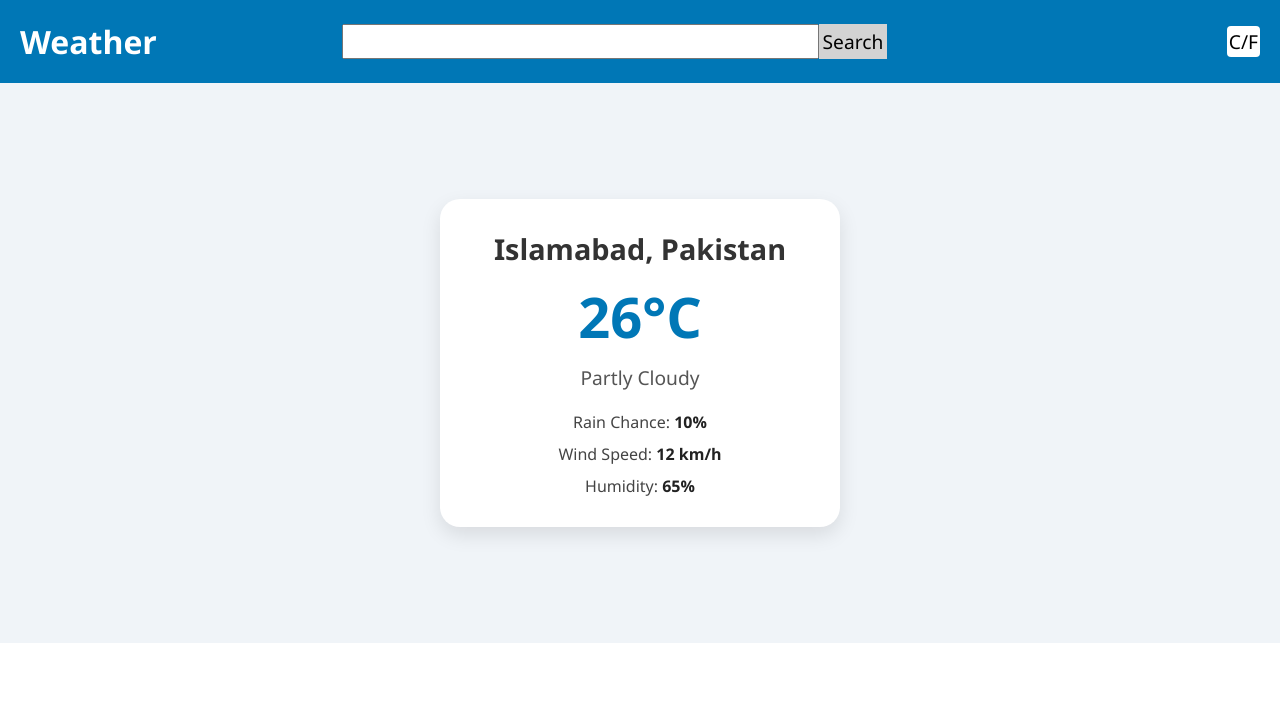
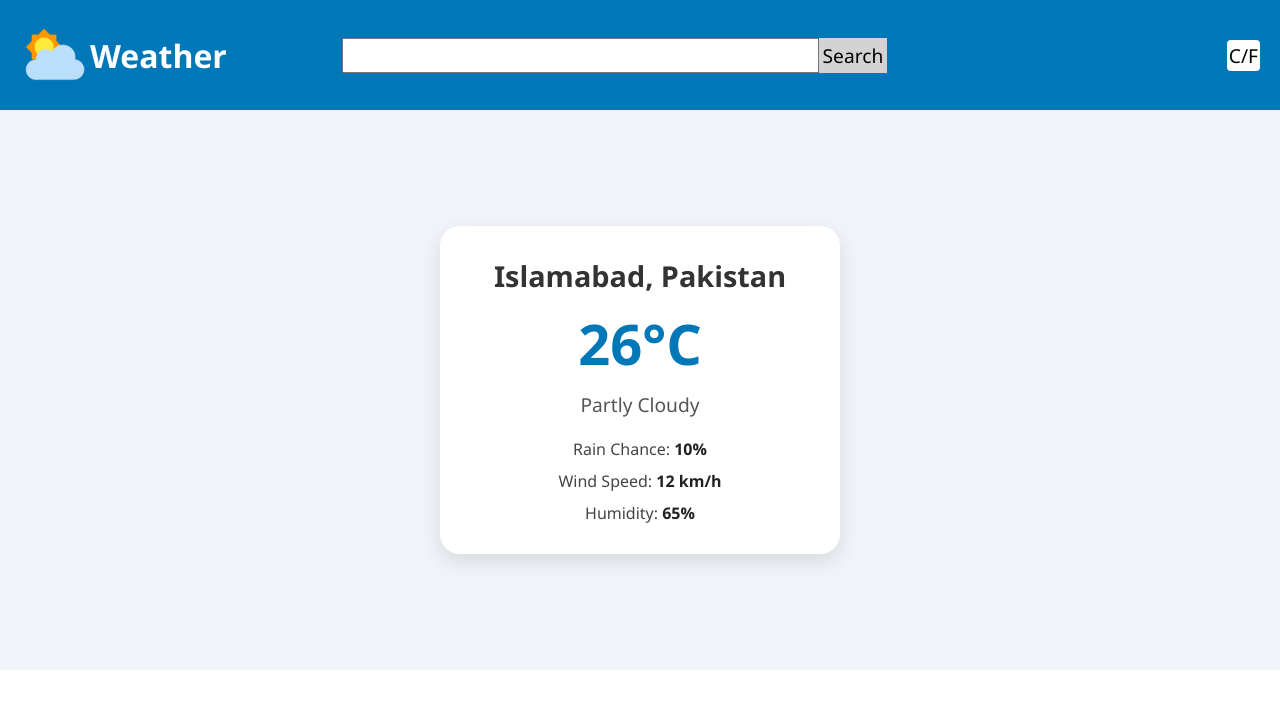
Before and after one commit to Ahmedarain111/Weather-Website, a plain HTML site: page index.html in a window 1280 px wide. Drawn offline with Linux system fonts and the light colour scheme; no server answers.

Commit message:
add logo image

```diff
--- a/index.html
+++ b/index.html
@@ -11,7 +11,10 @@
 
 <body>
     <header>
-        <div class="logo">Weather</div>
+        <div class="logo" style="display: flex;align-items: center;">
+            <img src="images/logo.png" alt="" width="70px">
+            Weather
+        </div>
 
         <div class="search">
             <input type="text">
```
Also changed, not shown: images/logo.png (added).
